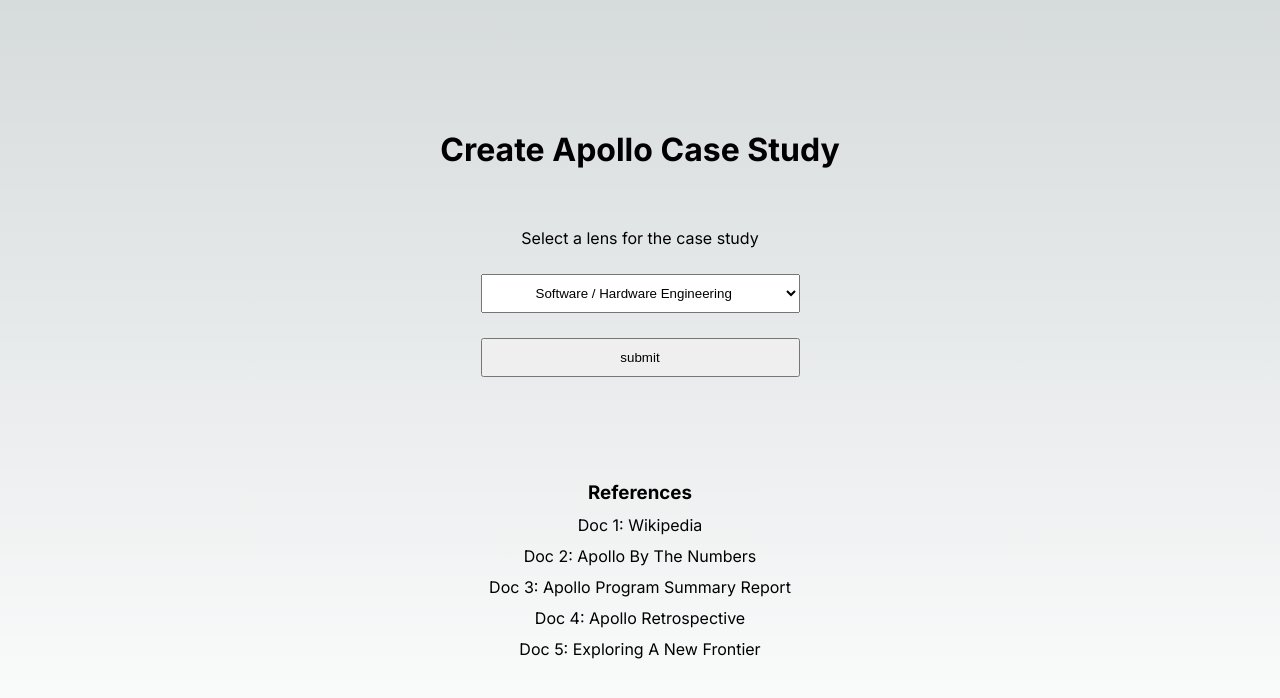
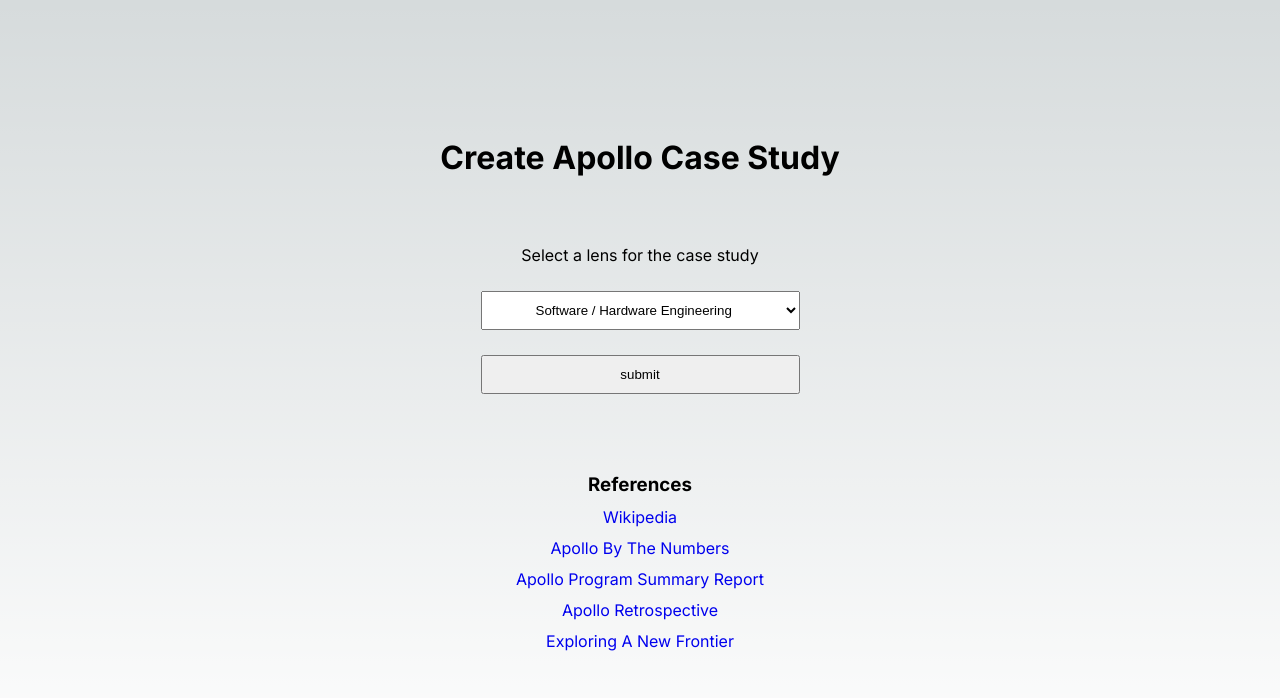
Before and after one commit to kmunton-bjss/apollo-case-study, a Next.js app: page / in a window 1280 px wide. Shown: the top 698 px of the page. Built offline with nearby package versions, Linux system fonts and the light colour scheme.

Commit message:
Test questions on azure open ai

```diff
--- a/src/app/globals.css
+++ b/src/app/globals.css
@@ -96,7 +96,6 @@
 }
 
 a {
-  color: inherit;
   text-decoration: none;
 }
 
--- a/src/app/page.js
+++ b/src/app/page.js
@@ -50,15 +50,15 @@
       color={"#ffffff"}
       loading={loading}
     />
-    <div id="caseStudy">{caseStudy}</div>
+    {caseStudy && <div id="caseStudy" style={{border: "2px solid azure", padding: "10px", borderRadius: "12px"}}>{caseStudy}</div>}
     {caseStudy && <button style={{paddingInline: "50px", paddingBlock: "10px"}} onClick={handleReset}>Reset</button>}
     <div style={{display: "flex", justifyContent: "space-evenly", height: "25vh", flexDirection: "column", textAlign: "center"}}>
       <h3>References</h3>
-      <p>Doc 1: <a href="https://en.wikipedia.org/wiki/Apollo_program">Wikipedia</a></p>
-      <p>Doc 2: <a href="https://www.nasa.gov/wp-content/uploads/2023/04/sp-4029.pdf">Apollo By The Numbers</a></p>
-      <p>Doc 3: <a href="https://ntrs.nasa.gov/api/citations/19750013242/downloads/19750013242.pdf">Apollo Program Summary Report</a></p>
-      <p>Doc 4: <a href="https://ntrs.nasa.gov/api/citations/20040084534/downloads/20040084534.pdf">Apollo Retrospective</a></p>
-      <p>Doc 5: <a href="https://wdhb.com/wp-content/uploads/2021/05/Exploring-a-New-Frontier.pdf">Exploring A New Frontier</a></p>
+      <p><a href="https://en.wikipedia.org/wiki/Apollo_program">Wikipedia</a></p>
+      <p><a href="https://www.nasa.gov/wp-content/uploads/2023/04/sp-4029.pdf">Apollo By The Numbers</a></p>
+      <p><a href="https://ntrs.nasa.gov/api/citations/19750013242/downloads/19750013242.pdf">Apollo Program Summary Report</a></p>
+      <p><a href="https://ntrs.nasa.gov/api/citations/20040084534/downloads/20040084534.pdf">Apollo Retrospective</a></p>
+      <p><a href="https://wdhb.com/wp-content/uploads/2021/05/Exploring-a-New-Frontier.pdf">Exploring A New Frontier</a></p>
     </div>
     </main>
   );
--- a/src/app/page.module.css
+++ b/src/app/page.module.css
@@ -6,3 +6,11 @@
   padding: 6rem;
   min-height: 100vh;
 }
+
+.case-study {
+  border-color: azure;
+  border-width: 20px;
+  border-style: solid;
+  border-radius: 10%;
+  padding: 10px;
+}
```
Also changed, not shown: 2 other files (tests, documents, lock files or other folders).
